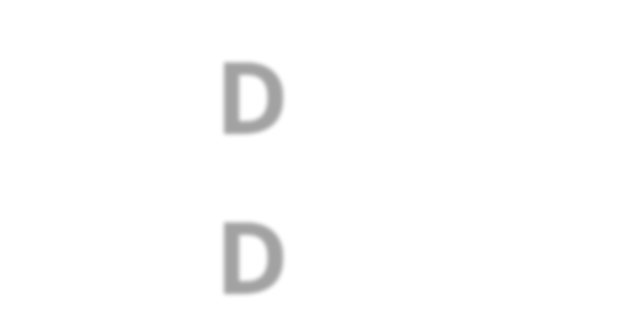
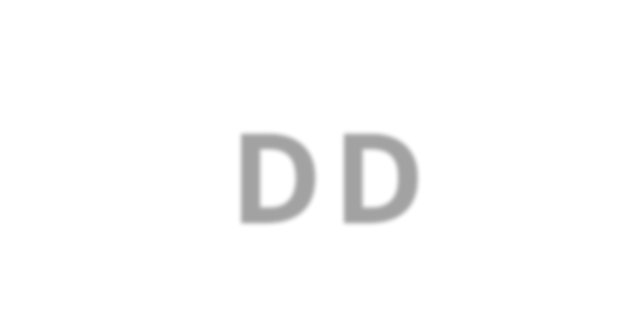
Before and after one commit to Dhruvsa1/Personal-Portfolio, a Next.js app: page / in a window 1280 px wide. Shown: the part 225-560 px from the top of the page, without its empty margins (310-950 px from the left). Built offline with nearby package versions, Linux system fonts and the light colour scheme.

Commit message:
Fix name reveal: horizontal DD layout with sequential slide-out at center

```diff
--- a/components/ScrollEffect.css
+++ b/components/ScrollEffect.css
@@ -63,39 +63,43 @@
 
 .name-container {
   display: flex;
-  flex-direction: column;
-  gap: 1rem;
-}
-
-.name-part {
-  display: flex;
   align-items: center;
   white-space: nowrap;
   position: relative;
+  gap: 1vmin;
 }
 
 .big-d {
-  font-size: 20vmin;
+  font-size: 25vmin;
   font-weight: 900;
   position: relative;
   z-index: 2;
 }
 
 .slide-out {
-  font-size: 8vmin;
+  font-size: 6vmin;
   font-weight: 600;
   opacity: 0;
-  transform: translateX(-100%);
+  max-width: 0;
+  overflow: hidden;
   display: inline-block;
-  margin-left: -2vmin;
+  white-space: nowrap;
+  margin-left: 0;
 }
 
 @supports (animation-timeline: scroll()) {
   @media (prefers-reduced-motion: no-preference) {
-    .name-reveal .slide-out {
-      animation: slideOut linear forwards;
+    .name-reveal .slide-out-first {
+      animation: slideOut 0.5s ease-out forwards;
       animation-timeline: scroll(root block);
-      animation-range: 2.5% 10%;
+      animation-range: 7.5% 7.5%;
+    }
+
+    .name-reveal .slide-out-second {
+      animation: slideOut 0.5s ease-out forwards;
+      animation-timeline: scroll(root block);
+      animation-range: 7.5% 7.5%;
+      animation-delay: 0.3s;
     }
   }
 }
@@ -103,10 +107,10 @@
 @keyframes slideOut {
   0% {
     opacity: 0;
-    transform: translateX(-100%);
+    max-width: 0;
   }
   100% {
     opacity: 1;
-    transform: translateX(0);
+    max-width: 50vmin;
   }
 }
--- a/components/ScrollEffect.tsx
+++ b/components/ScrollEffect.tsx
@@ -5,14 +5,10 @@ export default function ScrollEffect() {
     <div className="stuck-grid">
       <div className="grid-item name-reveal">
         <div className="name-container">
-          <div className="name-part">
-            <span className="big-d">D</span>
-            <span className="slide-out">hruvsai</span>
-          </div>
-          <div className="name-part">
-            <span className="big-d">D</span>
-            <span className="slide-out">hulipudi</span>
-          </div>
+          <span className="big-d">D</span>
+          <span className="slide-out slide-out-first">hruvsai</span>
+          <span className="big-d">D</span>
+          <span className="slide-out slide-out-second">hulipudi</span>
         </div>
       </div>
       <div className="grid-item">two</div>
```
